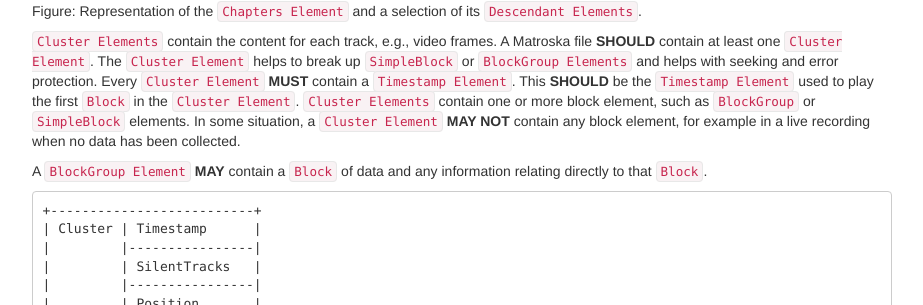
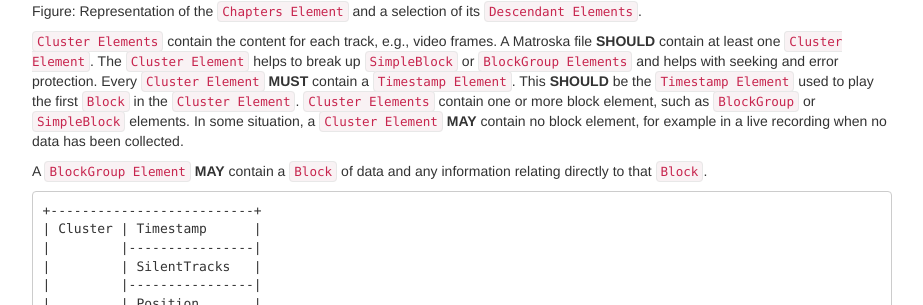
Before and after one commit to ietf-wg-cellar/matroska-specification, a Jekyll site: the page built from diagram.md, in a window 1280 px wide and 900 px high, scrolled down 3387 px. Shown: the part 147-452 px from the top of the window, without its empty margins (273-1196 px from the left). Built offline with Jekyll 4.4.1, drawn with Linux system fonts in a browser that asks for light colours; our own code applies the rules of GitHub Pages for plain Markdown files.

Commit message:
Segment may not contain a cluster/TrackInfo is non normative
MAY NOT is not actually a proper RFC 2119 term.

```diff
--- a/diagram.md
+++ b/diagram.md
@@ -202,7 +202,7 @@
 Every `Cluster Element` **MUST** contain a `Timestamp Element`.
 This **SHOULD** be the `Timestamp Element` used to play the first `Block` in the `Cluster Element`.
 `Cluster Elements` contain one or more block element, such as `BlockGroup` or `SimpleBlock` elements.
-In some situation, a `Cluster Element` **MAY NOT** contain any block element, for example in a live recording
+In some situation, a `Cluster Element` **MAY** contain no block element, for example in a live recording
 when no data has been collected.
 
  A `BlockGroup Element` **MAY** contain a `Block` of data and any information relating directly to that `Block`.
```
